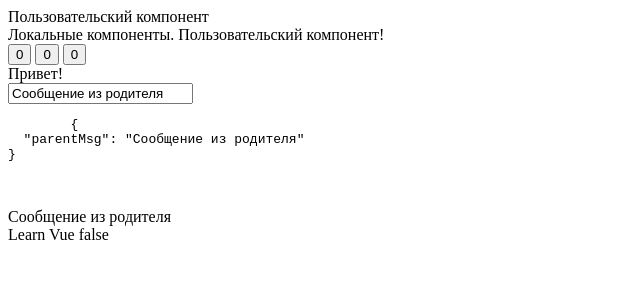
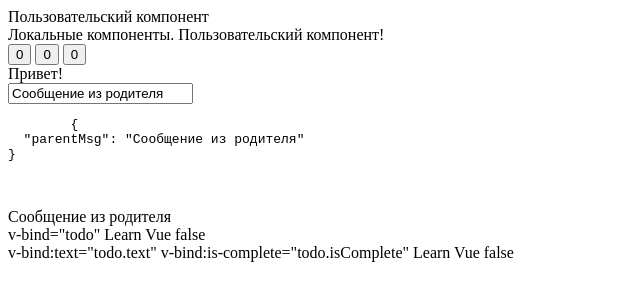
Before and after one commit to danntu/vue_examples, a plain HTML site: page component1.html in a window 1280 px wide. Shown: the whole page, without its empty margins (0-640 px from the left). Drawn offline with nearby package versions, Linux system fonts and the light colour scheme.

Commit message:
Вхлдный параметры

```diff
--- a/component1.html
+++ b/component1.html
@@ -34,8 +34,8 @@
 </div>
 
 <div id="example-5">
-    <!--<todo-item v-bind="todo"></todo-item>-->
-    <todo-item v-bind:text="todo.text" v-bind:is-complete="todo.isComplete"></todo-item>
+    v-bind="todo" <todo-item v-bind="todo"></todo-item><br>
+    v-bind:text="todo.text" v-bind:is-complete="todo.isComplete" <todo-item v-bind:text="todo.text" v-bind:is-complete="todo.isComplete"></todo-item>
 </div>
 <script src="https://cdn.jsdelivr.net/npm/vue@2.5.13/dist/vue.js"></script>
 <script src="component1.js"></script>
```
